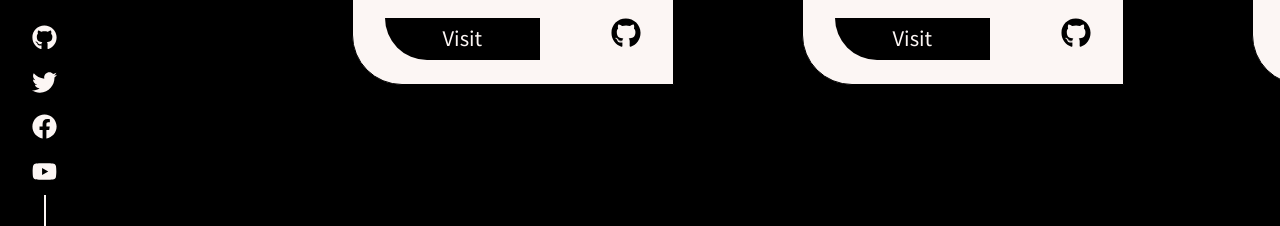
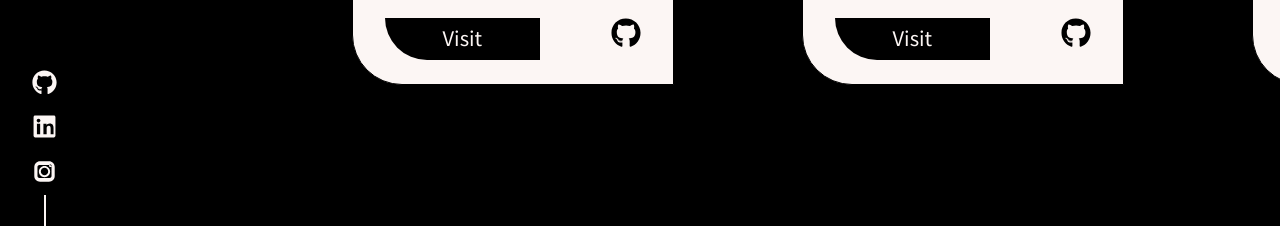
Before and after one commit to Manglam11/portfolio_website, a React (Create React App) app: page /work in a window 1280 px wide. Shown: the part 477-703 px from the top of the page. Built offline with nearby package versions, Linux system fonts and the light colour scheme.

Commit message:
Social icons structered

```diff
--- a/src/components/AllSvgs.js
+++ b/src/components/AllSvgs.js
@@ -14,8 +14,8 @@ export const PowerBtn = (props) => {
         d="M400 54.1c63 45 104 118.6 104 201.9 0 136.8-110.8 247.7-247.5 248C120 504.3 8.2 393 8 256.4 7.9 173.1 48.9 99.3 111.8 54.2c11.7-8.3 28-4.8 35 7.7L162.6 90c5.9 10.5 3.1 23.8-6.6 31-41.5 30.8-68 79.6-68 134.9-.1 92.3 74.5 168.1 168 168.1 91.6 0 168.6-74.2 168-169.1-.3-51.8-24.7-101.8-68.1-134-9.7-7.2-12.4-20.5-6.5-30.9l15.8-28.1c7-12.4 23.2-16.1 34.8-7.8zM296 264V24c0-13.3-10.7-24-24-24h-32c-13.3 0-24 10.7-24 24v240c0 13.3 10.7 24 24 24h32c13.3 0 24-10.7 24-24z"
       />
     </svg>
-  )
-}
+  );
+};
 
 export const Github = (props) => {
   return (
@@ -33,46 +33,72 @@ export const Github = (props) => {
         d="M165.9 397.4c0 2-2.3 3.6-5.2 3.6-3.3.3-5.6-1.3-5.6-3.6 0-2 2.3-3.6 5.2-3.6 3-.3 5.6 1.3 5.6 3.6zm-31.1-4.5c-.7 2 1.3 4.3 4.3 4.9 2.6 1 5.6 0 6.2-2s-1.3-4.3-4.3-5.2c-2.6-.7-5.5.3-6.2 2.3zm44.2-1.7c-2.9.7-4.9 2.6-4.6 4.9.3 2 2.9 3.3 5.9 2.6 2.9-.7 4.9-2.6 4.6-4.6-.3-1.9-3-3.2-5.9-2.9zM244.8 8C106.1 8 0 113.3 0 252c0 110.9 69.8 205.8 169.5 239.2 12.8 2.3 17.3-5.6 17.3-12.1 0-6.2-.3-40.4-.3-61.4 0 0-70 15-84.7-29.8 0 0-11.4-29.1-27.8-36.6 0 0-22.9-15.7 1.6-15.4 0 0 24.9 2 38.6 25.8 21.9 38.6 58.6 27.5 72.9 20.9 2.3-16 8.8-27.1 16-33.7-55.9-6.2-112.3-14.3-112.3-110.5 0-27.5 7.6-41.3 23.6-58.9-2.6-6.5-11.1-33.3 2.6-67.9 20.9-6.5 69 27 69 27 20-5.6 41.5-8.5 62.8-8.5s42.8 2.9 62.8 8.5c0 0 48.1-33.6 69-27 13.7 34.7 5.2 61.4 2.6 67.9 16 17.7 25.8 31.5 25.8 58.9 0 96.5-58.9 104.2-114.8 110.5 9.2 7.9 17 22.9 17 46.4 0 33.7-.3 75.4-.3 83.6 0 6.5 4.6 14.4 17.3 12.1C428.2 457.8 496 362.9 496 252 496 113.3 383.5 8 244.8 8zM97.2 352.9c-1.3 1-1 3.3.7 5.2 1.6 1.6 3.9 2.3 5.2 1 1.3-1 1-3.3-.7-5.2-1.6-1.6-3.9-2.3-5.2-1zm-10.8-8.1c-.7 1.3.3 2.9 2.3 3.9 1.6 1 3.6.7 4.3-.7.7-1.3-.3-2.9-2.3-3.9-2-.6-3.6-.3-4.3.7zm32.4 35.6c-1.6 1.3-1 4.3 1.3 6.2 2.3 2.3 5.2 2.6 6.5 1 1.3-1.3.7-4.3-1.3-6.2-2.2-2.3-5.2-2.6-6.5-1zm-11.4-14.7c-1.6 1-1.6 3.6 0 5.9 1.6 2.3 4.3 3.3 5.6 2.3 1.6-1.3 1.6-3.9 0-6.2-1.4-2.3-4-3.3-5.6-2z"
       />
     </svg>
-      )
-}
+  );
+};
 
-export const Twitter = (props) => {
+export const LinkedIn = (props) => {
   return (
     <svg
       aria-hidden="true"
       data-prefix="fab"
-          data-icon="twitter"
-          className="prefix__svg-inline--fa prefix__fa-twitter prefix__fa-w-16"
+      data-icon="linkedin"
       xmlns="http://www.w3.org/2000/svg"
-          viewBox="0 0 512 512"
+      viewBox="0 0 448 512"
       {...props}
     >
       <path
         fill={props.fill}
-            d="M459.37 151.716c.325 4.548.325 9.097.325 13.645 0 138.72-105.583 298.558-298.558 298.558-59.452 0-114.68-17.219-161.137-47.106 8.447.974 16.568 1.299 25.34 1.299 49.055 0 94.213-16.568 130.274-44.832-46.132-.975-84.792-31.188-98.112-72.772 6.498.974 12.995 1.624 19.818 1.624 9.421 0 18.843-1.3 27.614-3.573-48.081-9.747-84.143-51.98-84.143-102.985v-1.299c13.969 7.797 30.214 12.67 47.431 13.319-28.264-18.843-46.781-51.005-46.781-87.391 0-19.492 5.197-37.36 14.294-52.954 51.655 63.675 129.3 105.258 216.365 109.807-1.624-7.797-2.599-15.918-2.599-24.04 0-57.828 46.782-104.934 104.934-104.934 30.213 0 57.502 12.67 76.67 33.137 23.715-4.548 46.456-13.32 66.599-25.34-7.798 24.366-24.366 44.833-46.132 57.827 21.117-2.273 41.584-8.122 60.426-16.243-14.292 20.791-32.161 39.308-52.628 54.253z"
+        d="M416 32H31.9C14.3 32 0 46.5 0 64.3v383.4C0
+           465.5 14.3 480 31.9 480H416c17.6 0
+           32-14.5 32-32.3V64.3C448 46.5 433.6
+           32 416 32zM135.4 416H69V202.2h66.4V416zM102.2
+           172.3c-21.3 0-38.5-17.3-38.5-38.5S80.9
+           95.3 102.2 95.3c21.2 0 38.5 17.3
+           38.5 38.5 0 21.3-17.3 38.5-38.5
+           38.5zM416 416h-66.4V302.4c0-27.1-.5-62-37.8-62-37.8
+           0-43.6 29.5-43.6 59.9V416h-66.4V202.2h63.7v29.2h.9c8.9-16.8
+           30.6-34.5 63-34.5 67.3 0 79.7 44.3 79.7
+           101.9V416z"
       />
     </svg>
-      )
-}
+  );
+};
 
-export const Facebook = (props) => {
+export const Instagram = (props) => {
   return (
     <svg
       aria-hidden="true"
       data-prefix="fab"
-          data-icon="facebook"
-          className="prefix__svg-inline--fa prefix__fa-facebook prefix__fa-w-16"
+      data-icon="instagram"
       xmlns="http://www.w3.org/2000/svg"
-          viewBox="0 0 512 512"
+      viewBox="0 0 448 512"
       {...props}
     >
       <path
         fill={props.fill}
-            d="M504 256C504 119 393 8 256 8S8 119 8 256c0 123.78 90.69 226.38 209.25 245V327.69h-63V256h63v-54.64c0-62.15 37-96.48 93.67-96.48 27.14 0 55.52 4.84 55.52 4.84v61h-31.28c-30.8 0-40.41 19.12-40.41 38.73V256h68.78l-11 71.69h-57.78V501C413.31 482.38 504 379.78 504 256z"
+        d="M224.1 141c-63.6 0-115.1 51.5-115.1 115.1s51.5 115.1 115.1 115.1
+           115.1-51.5 115.1-115.1S287.7 141 224.1 141zm0
+           190.4c-41.6 0-75.3-33.7-75.3-75.3s33.7-75.3
+           75.3-75.3 75.3 33.7 75.3 75.3-33.7 75.3-75.3
+           75.3zm146.4-194.3c0 14.9-12 26.9-26.9
+           26.9-14.9 0-26.9-12-26.9-26.9
+           0-14.9 12-26.9 26.9-26.9
+           14.9 0 26.9 12 26.9 26.9zM398.8
+           80.2c-22.1-22.1-51.6-34.2-82.9-34.2H132.1c-31.3
+           0-60.8 12.1-82.9 34.2C27.1 102.3 15
+           131.8 15 163.1v183.8c0 31.3 12.1
+           60.8 34.2 82.9 22.1 22.1 51.6
+           34.2 82.9 34.2h183.8c31.3 0
+           60.8-12.1 82.9-34.2 22.1-22.1
+           34.2-51.6 34.2-82.9V163.1c0-31.3-12.1-60.8-34.2-82.9zM368
+           346.9c0 22.5-18.3 40.8-40.8
+           40.8H120.8c-22.5 0-40.8-18.3-40.8-40.8V165.1c0-22.5
+           18.3-40.8 40.8-40.8h206.4c22.5
+           0 40.8 18.3 40.8 40.8v181.8z"
       />
     </svg>
-      )
-}
+  );
+};
 
 export const YouTube = (props) => {
   return (
@@ -90,8 +116,8 @@ export const YouTube = (props) => {
         d="M549.655 124.083c-6.281-23.65-24.787-42.276-48.284-48.597C458.781 64 288 64 288 64S117.22 64 74.629 75.486c-23.497 6.322-42.003 24.947-48.284 48.597-11.412 42.867-11.412 132.305-11.412 132.305s0 89.438 11.412 132.305c6.281 23.65 24.787 41.5 48.284 47.821C117.22 448 288 448 288 448s170.78 0 213.371-11.486c23.497-6.321 42.003-24.171 48.284-47.821 11.412-42.867 11.412-132.305 11.412-132.305s0-89.438-11.412-132.305zm-317.51 213.508V175.185l142.739 81.205-142.739 81.201z"
       />
     </svg>
-      )
-}
+  );
+};
 
 export const YinYang = (props) => {
   return (
@@ -109,8 +135,8 @@ export const YinYang = (props) => {
         d="M248 8C111.03 8 0 119.03 0 256s111.03 248 248 248 248-111.03 248-248S384.97 8 248 8zm0 376c-17.67 0-32-14.33-32-32s14.33-32 32-32 32 14.33 32 32-14.33 32-32 32zm0-128c-53.02 0-96 42.98-96 96s42.98 96 96 96c-106.04 0-192-85.96-192-192S141.96 64 248 64c53.02 0 96 42.98 96 96s-42.98 96-96 96zm0-128c-17.67 0-32 14.33-32 32s14.33 32 32 32 32-14.33 32-32-14.33-32-32-32z"
       />
     </svg>
-      )
-}
+  );
+};
 
 export const Anchor = (props) => {
   return (
@@ -128,10 +154,8 @@ export const Anchor = (props) => {
         d="M12.971 352h32.394C67.172 454.735 181.944 512 288 512c106.229 0 220.853-57.38 242.635-160h32.394c10.691 0 16.045-12.926 8.485-20.485l-67.029-67.029c-4.686-4.686-12.284-4.686-16.971 0l-67.029 67.029c-7.56 7.56-2.206 20.485 8.485 20.485h35.146c-20.29 54.317-84.963 86.588-144.117 94.015V256h52c6.627 0 12-5.373 12-12v-40c0-6.627-5.373-12-12-12h-52v-5.47c37.281-13.178 63.995-48.725 64-90.518C384.005 43.772 341.605.738 289.37.01 235.723-.739 192 42.525 192 96c0 41.798 26.716 77.35 64 90.53V192h-52c-6.627 0-12 5.373-12 12v40c0 6.627 5.373 12 12 12h52v190.015c-58.936-7.399-123.82-39.679-144.117-94.015h35.146c10.691 0 16.045-12.926 8.485-20.485l-67.029-67.029c-4.686-4.686-12.284-4.686-16.971 0L4.485 331.515C-3.074 339.074 2.28 352 12.971 352zM288 64c17.645 0 32 14.355 32 32s-14.355 32-32 32-32-14.355-32-32 14.355-32 32-32z"
       />
     </svg>
-  )
-}
-
-
+  );
+};
 
 export const Link = (props) => {
   return (
@@ -143,18 +167,14 @@ export const Link = (props) => {
       xmlns="http://www.w3.org/2000/svg"
       viewBox="0 0 512 512"
       {...props}
-
     >
       <path
         fill={props.fill}
-
         d="M326.612 185.391c59.747 59.809 58.927 155.698.36 214.59-.11.12-.24.25-.36.37l-67.2 67.2c-59.27 59.27-155.699 59.262-214.96 0-59.27-59.26-59.27-155.7 0-214.96l37.106-37.106c9.84-9.84 26.786-3.3 27.294 10.606.648 17.722 3.826 35.527 9.69 52.721 1.986 5.822.567 12.262-3.783 16.612l-13.087 13.087c-28.026 28.026-28.905 73.66-1.155 101.96 28.024 28.579 74.086 28.749 102.325.51l67.2-67.19c28.191-28.191 28.073-73.757 0-101.83-3.701-3.694-7.429-6.564-10.341-8.569a16.037 16.037 0 01-6.947-12.606c-.396-10.567 3.348-21.456 11.698-29.806l21.054-21.055c5.521-5.521 14.182-6.199 20.584-1.731a152.482 152.482 0 0120.522 17.197zM467.547 44.449c-59.261-59.262-155.69-59.27-214.96 0l-67.2 67.2c-.12.12-.25.25-.36.37-58.566 58.892-59.387 154.781.36 214.59a152.454 152.454 0 0020.521 17.196c6.402 4.468 15.064 3.789 20.584-1.731l21.054-21.055c8.35-8.35 12.094-19.239 11.698-29.806a16.037 16.037 0 00-6.947-12.606c-2.912-2.005-6.64-4.875-10.341-8.569-28.073-28.073-28.191-73.639 0-101.83l67.2-67.19c28.239-28.239 74.3-28.069 102.325.51 27.75 28.3 26.872 73.934-1.155 101.96l-13.087 13.087c-4.35 4.35-5.769 10.79-3.783 16.612 5.864 17.194 9.042 34.999 9.69 52.721.509 13.906 17.454 20.446 27.294 10.606l37.106-37.106c59.271-59.259 59.271-155.699.001-214.959z"
       />
     </svg>
-  )
-}
-
-
+  );
+};
 
 export const Design = (props) => {
   return (
@@ -172,9 +192,8 @@ export const Design = (props) => {
         d="M204.3 5C104.9 24.4 24.8 104.3 5.2 203.4c-37 187 131.7 326.4 258.8 306.7 41.2-6.4 61.4-54.6 42.5-91.7-23.1-45.4 9.9-98.4 60.9-98.4h79.7c35.8 0 64.8-29.6 64.9-65.3C511.5 97.1 368.1-26.9 204.3 5zM96 320c-17.7 0-32-14.3-32-32s14.3-32 32-32 32 14.3 32 32-14.3 32-32 32zm32-128c-17.7 0-32-14.3-32-32s14.3-32 32-32 32 14.3 32 32-14.3 32-32 32zm128-64c-17.7 0-32-14.3-32-32s14.3-32 32-32 32 14.3 32 32-14.3 32-32 32zm128 64c-17.7 0-32-14.3-32-32s14.3-32 32-32 32 14.3 32 32-14.3 32-32 32z"
       />
     </svg>
-  )
-
-}
+  );
+};
 
 export const Develope = (props) => {
   return (
@@ -192,6 +211,5 @@ export const Develope = (props) => {
         d="M255.03 261.65c6.25 6.25 16.38 6.25 22.63 0l11.31-11.31c6.25-6.25 6.25-16.38 0-22.63L253.25 192l35.71-35.72c6.25-6.25 6.25-16.38 0-22.63l-11.31-11.31c-6.25-6.25-16.38-6.25-22.63 0l-58.34 58.34c-6.25 6.25-6.25 16.38 0 22.63l58.35 58.34zm96.01-11.3l11.31 11.31c6.25 6.25 16.38 6.25 22.63 0l58.34-58.34c6.25-6.25 6.25-16.38 0-22.63l-58.34-58.34c-6.25-6.25-16.38-6.25-22.63 0l-11.31 11.31c-6.25 6.25-6.25 16.38 0 22.63L386.75 192l-35.71 35.72c-6.25 6.25-6.25 16.38 0 22.63zM624 416H381.54c-.74 19.81-14.71 32-32.74 32H288c-18.69 0-33.02-17.47-32.77-32H16c-8.8 0-16 7.2-16 16v16c0 35.2 28.8 64 64 64h512c35.2 0 64-28.8 64-64v-16c0-8.8-7.2-16-16-16zM576 48c0-26.4-21.6-48-48-48H112C85.6 0 64 21.6 64 48v336h512V48zm-64 272H128V64h384v256z"
       />
     </svg>
-  )
-
-}
+  );
+};
--- a/src/subComponents/SocialIcons.js
+++ b/src/subComponents/SocialIcons.js
@@ -2,7 +2,7 @@ import { motion } from "framer-motion";
 import React from "react";
 // import { NavLink } from 'react-router-dom'
 import styled from "styled-components";
-import { Facebook, Github, Twitter, YouTube } from "../components/AllSvgs";
+import { Instagram, Github, LinkedIn } from "../components/AllSvgs";
 import { DarkTheme } from "../components/Themes";
 
 const Icons = styled.div`
@@ -32,14 +32,14 @@ const SocialIcons = (props) => {
   return (
     <Icons>
       <motion.div
-        initial={{scale:0 }}
+        initial={{ scale: 0 }}
         animate={{ scale: [0, 1, 1.5, 1] }}
         transition={{ type: "spring", duration: 1, delay: 1 }}
       >
         <a
           style={{ color: "inherit" }}
           target="_blank"
-          href={"https://github.com/codebucks27"}
+          href={"https://github.com/Manglam11"}
         >
           <Github
             width={25}
@@ -49,16 +49,16 @@ const SocialIcons = (props) => {
         </a>
       </motion.div>
       <motion.div
-        initial={{scale:0 }}
+        initial={{ scale: 0 }}
         animate={{ scale: [0, 1, 1.5, 1] }}
         transition={{ type: "spring", duration: 1, delay: 1.2 }}
       >
         <a
           style={{ color: "inherit" }}
           target="_blank"
-          href={"https://twitter.com/code_bucks"}
+          href={"https://www.linkedin.com/in/manglam-dubey/"}
         >
-          <Twitter
+          <LinkedIn
             width={25}
             height={25}
             fill={props.theme === "dark" ? DarkTheme.text : DarkTheme.body}
@@ -66,33 +66,16 @@ const SocialIcons = (props) => {
         </a>
       </motion.div>
       <motion.div
-        initial={{scale:0 }}
+        initial={{ scale: 0 }}
         animate={{ scale: [0, 1, 1.5, 1] }}
         transition={{ type: "spring", duration: 1, delay: 1.4 }}
       >
         <a
           style={{ color: "inherit" }}
           target="_blank"
-          href={"https://facebook.com/codebucks27"}
+          href={"https://www.instagram.com/manglam_11/"}
         >
-          <Facebook
-            width={25}
-            height={25}
-            fill={props.theme === "dark" ? DarkTheme.text : DarkTheme.body}
-          />
-        </a>
-      </motion.div>
-      <motion.div
-        initial={{scale:0 }}
-        animate={{ scale: [0, 1, 1.5, 1] }}
-        transition={{ type: "spring", duration: 1, delay: 1.6 }}
-      >
-        <a
-          style={{ color: "inherit" }}
-          target="_blank"
-          href={"https://youtube.com"}
-        >
-          <YouTube
+          <Instagram
             width={25}
             height={25}
             fill={props.theme === "dark" ? DarkTheme.text : DarkTheme.body}
```
Lines whose indentation alone changed are shown as unchanged.
